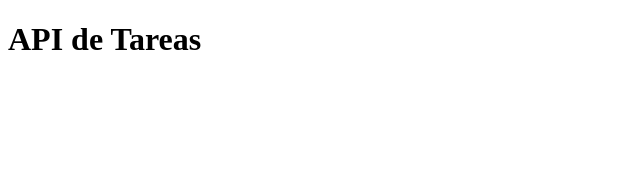
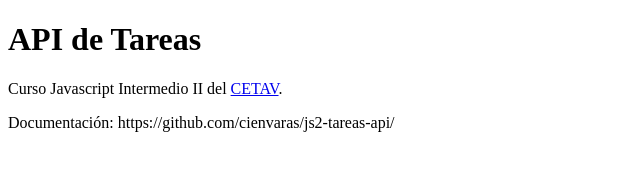
Before and after one commit to cienvaras/js2-tareas-api, a website: page docs/index.html in a window 1280 px wide. Shown: the whole page, without its empty margins (0-640 px from the left). Drawn offline with Linux system fonts and the light colour scheme.

Commit message:
Se agrega documentación en el README.md

```diff
--- a/docs/index.html
+++ b/docs/index.html
@@ -7,5 +7,7 @@
 </head>
 <body>
   <h1>API de Tareas</h1>
+  <p>Curso Javascript Intermedio II del <a href="http://parquelalibertad.org/cetav/">CETAV</a>.</p>
+  <p>Documentación: https://github.com/cienvaras/js2-tareas-api/</p>
 </body>
 </html>
```
Also changed, not shown: README.md.
